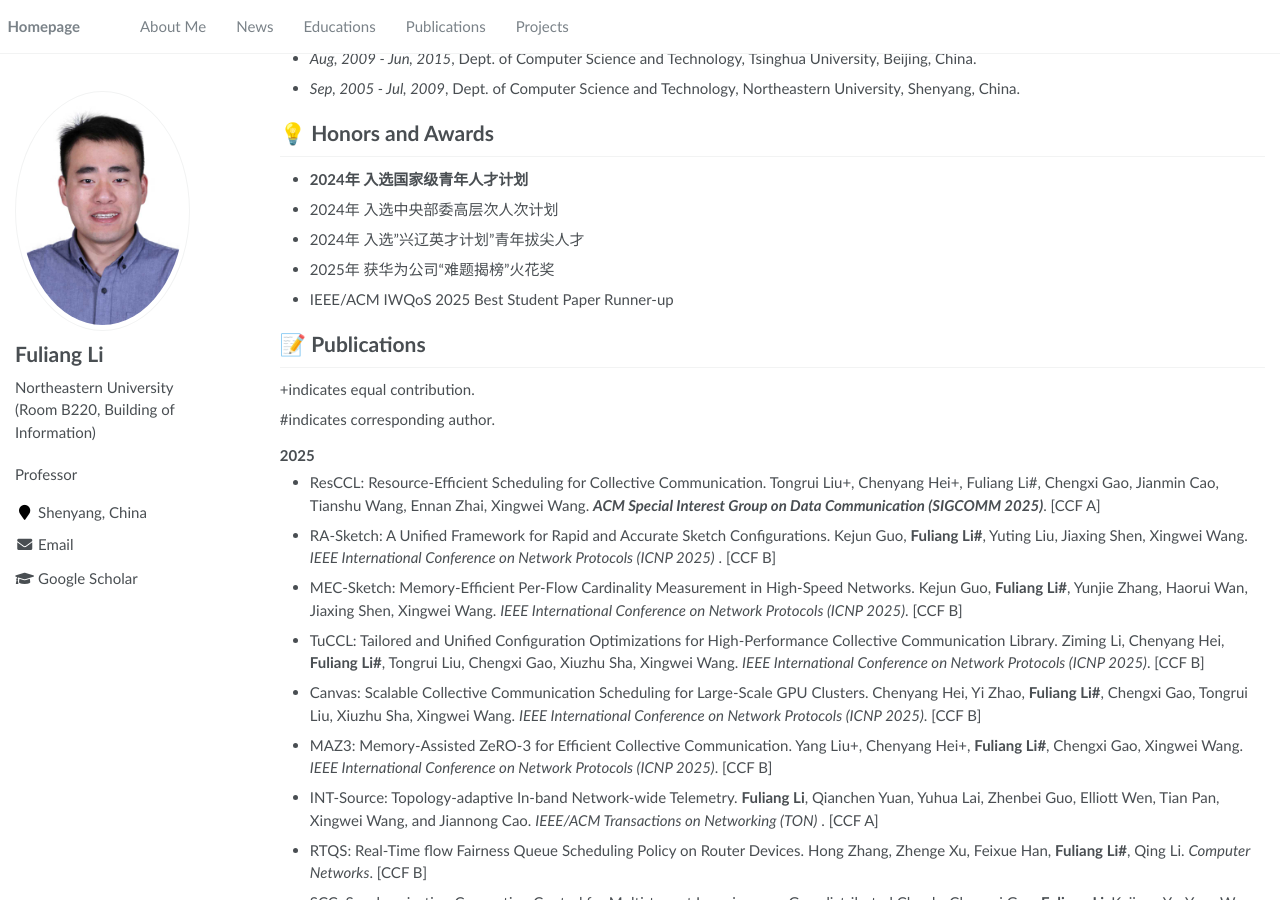
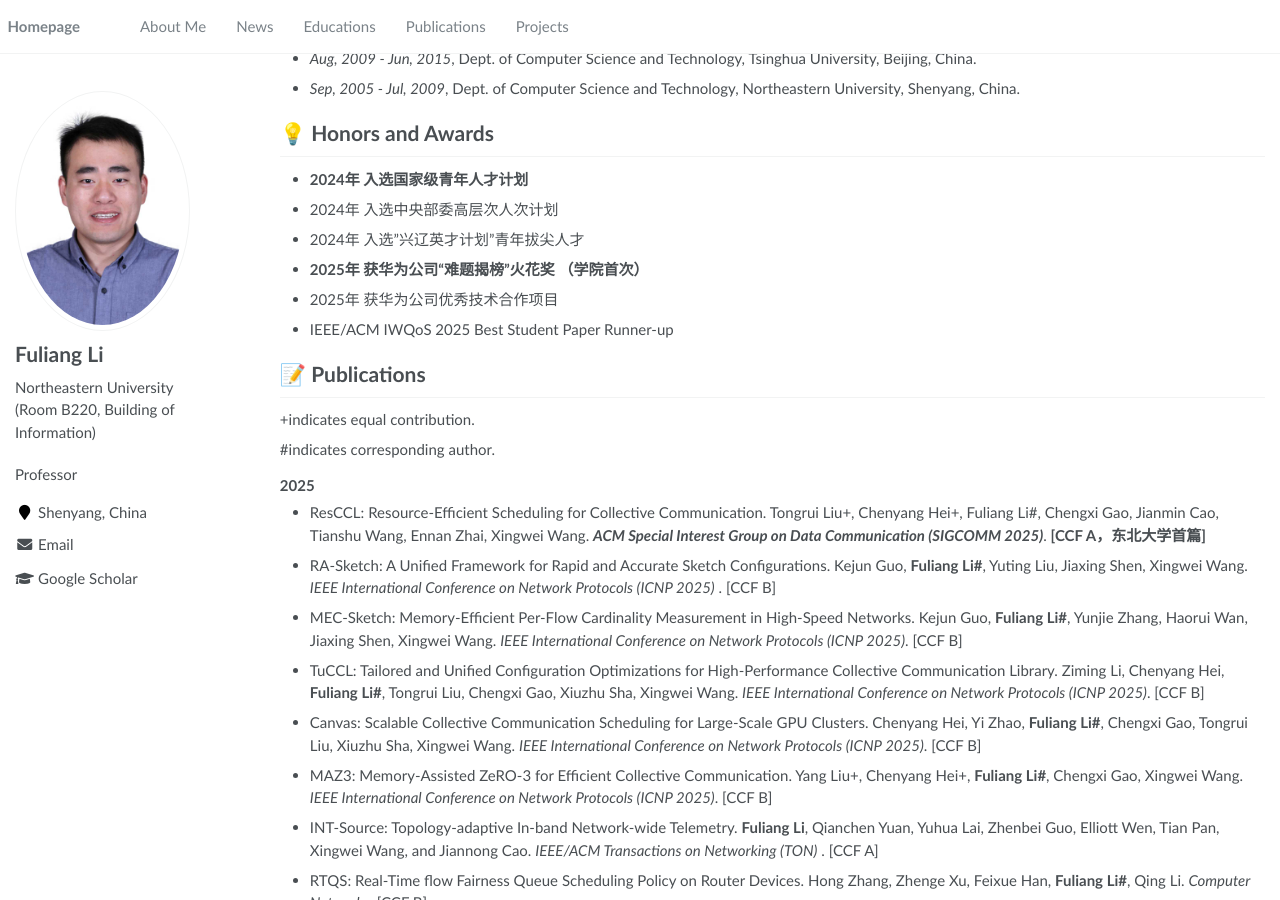
Before and after one commit to Fuliang-Li/Fuliang-Li.github.io, a Jekyll site: the page built from _pages/about.md, in a window 1280 px wide and 900 px high, scrolled down 818 px. Built offline with Jekyll 4.4.1, drawn with Linux system fonts in a browser that asks for light colours.

Commit message:
Update about.md

```diff
--- a/_pages/about.md
+++ b/_pages/about.md
@@ -49,7 +49,8 @@ Fuliang Li (李福亮), Professor of Northeastern University. I obtained my Bach
 - **2024年 入选国家级青年人才计划**
 - 2024年 入选中央部委高层次人次计划
 - 2024年 入选"兴辽英才计划"青年拔尖人才
-- 2025年 获华为公司“难题揭榜”火花奖
+- **2025年 获华为公司“难题揭榜”火花奖 （学院首次）**
+- 2025年 获华为公司优秀技术合作项目
 - IEEE/ACM IWQoS 2025 Best Student Paper Runner-up
 
 # 📝 Publications
@@ -60,7 +61,7 @@ Fuliang Li (李福亮), Professor of Northeastern University. I obtained my Bach
 
 <h3><strong>2025</strong></h3>
 
-- ResCCL: Resource-Efficient Scheduling for Collective  Communication. Tongrui Liu+, Chenyang Hei+, Fuliang Li#, Chengxi Gao, Jianmin Cao, Tianshu Wang, Ennan Zhai, Xingwei Wang. ***ACM Special Interest Group on Data Communication (SIGCOMM 2025)***.  [CCF A]
+- ResCCL: Resource-Efficient Scheduling for Collective  Communication. Tongrui Liu+, Chenyang Hei+, Fuliang Li#, Chengxi Gao, Jianmin Cao, Tianshu Wang, Ennan Zhai, Xingwei Wang. ***ACM Special Interest Group on Data Communication (SIGCOMM 2025)***.  **[CCF A，东北大学首篇]**
 - RA-Sketch: A Unified Framework for Rapid and Accurate Sketch Configurations. Kejun Guo, **Fuliang Li#**, Yuting Liu, Jiaxing Shen, Xingwei Wang. *IEEE International Conference on Network Protocols (ICNP 2025)* .  [CCF B]
 - MEC-Sketch: Memory-Efficient Per-Flow Cardinality Measurement in High-Speed Networks. Kejun Guo, **Fuliang Li#**, Yunjie Zhang, Haorui Wan, Jiaxing Shen, Xingwei Wang. *IEEE International Conference on Network Protocols (ICNP 2025)*. [CCF B]
 - TuCCL: Tailored and Unified Configuration Optimizations for High-Performance Collective Communication Library. Ziming Li, Chenyang Hei, **Fuliang Li#**, Tongrui Liu, Chengxi Gao, Xiuzhu Sha, Xingwei Wang. *IEEE International Conference on Network Protocols (ICNP 2025)*. [CCF B]
```
